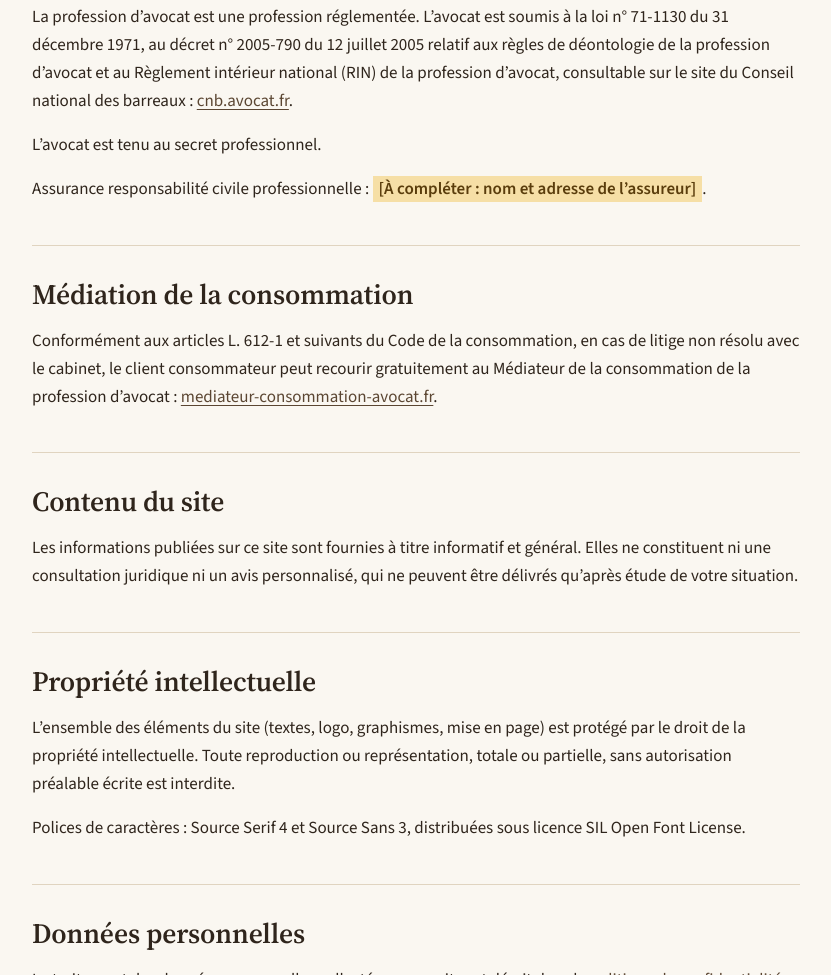
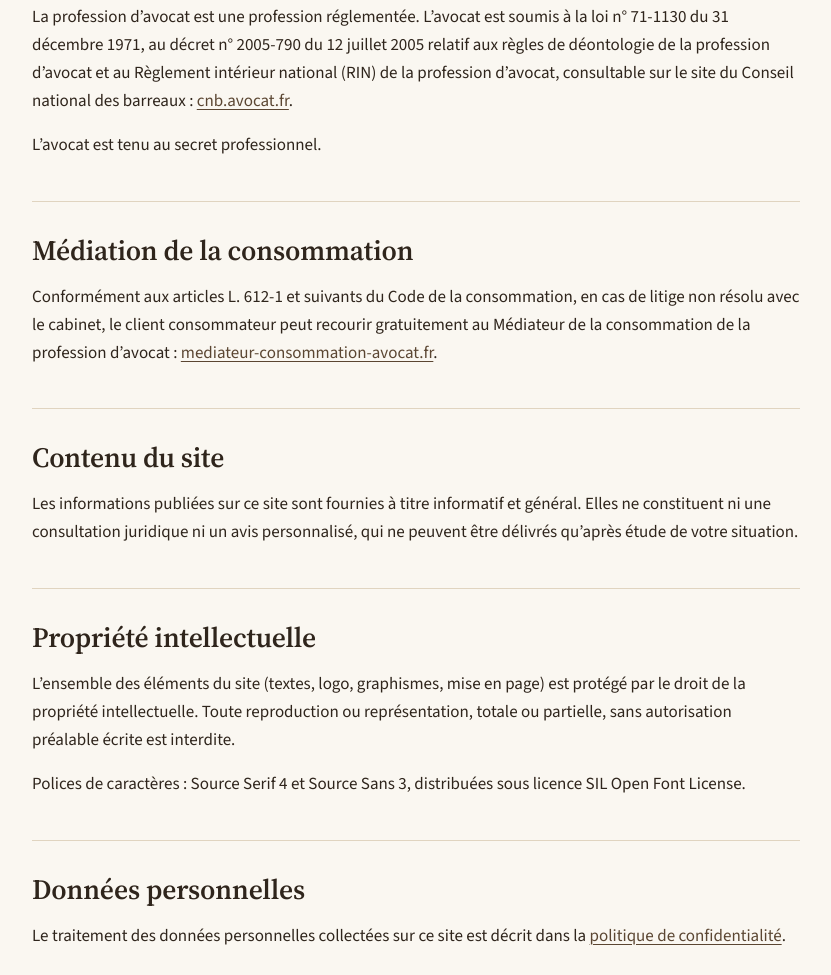
Before and after one commit to mmbaye3/Site_Nadia, a plain HTML site: page mentions-legales.html in a window 1280 px wide. Shown: the part 1437-2412 px from the top of the page, without its empty margins (28-859 px from the left). Drawn offline with Linux system fonts and the light colour scheme.

Commit message:
Mentions légales : retrait de la mention d'assurance
Co-Authored-By: Claude Opus 5.5 <noreply@anthropic.com>

```diff
--- a/mentions-legales.html
+++ b/mentions-legales.html
@@ -71,7 +71,6 @@
           <h2>Règles professionnelles</h2>
           <p>La profession d’avocat est une profession réglementée. L’avocat est soumis à la loi n°&nbsp;71-1130 du 31 décembre 1971, au décret n°&nbsp;2005-790 du 12 juillet 2005 relatif aux règles de déontologie de la profession d’avocat et au Règlement intérieur national (RIN) de la profession d’avocat, consultable sur le site du Conseil national des barreaux : <a href="https://www.cnb.avocat.fr" rel="noopener noreferrer">cnb.avocat.fr</a>.</p>
           <p>L’avocat est tenu au secret professionnel.</p>
-          <p>Assurance responsabilité civile professionnelle : <mark class="todo">[À compléter : nom et adresse de l’assureur]</mark>.</p>
 
           <h2>Médiation de la consommation</h2>
           <p>Conformément aux articles L.&nbsp;612-1 et suivants du Code de la consommation, en cas de litige non résolu avec le cabinet, le client consommateur peut recourir gratuitement au Médiateur de la consommation de la profession d’avocat : <a href="https://mediateur-consommation-avocat.fr" rel="noopener noreferrer">mediateur-consommation-avocat.fr</a>.</p>
```
